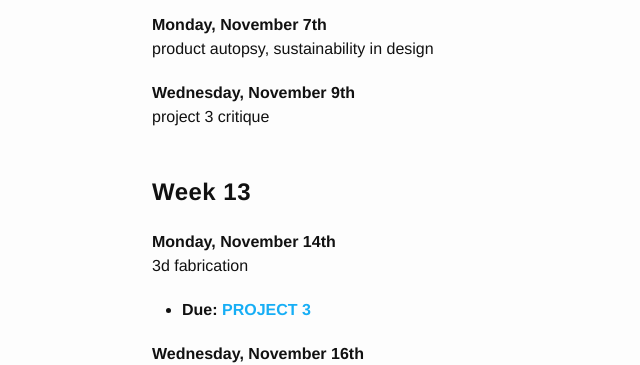
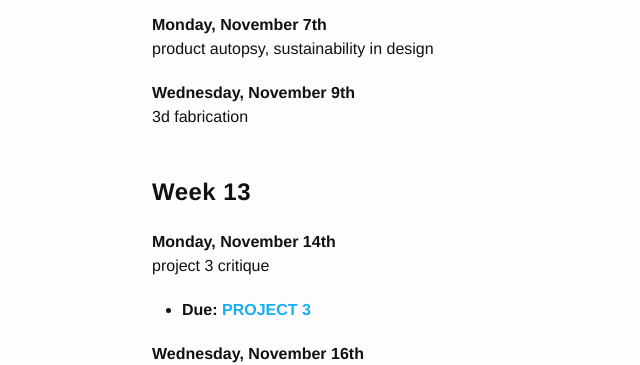
Before and after one commit to coloringchaos/form-fall-16, a Jekyll site: the page built from schedule.md, in a window 1280 px wide and 900 px high, scrolled down 3702 px. Shown: the part 152-517 px from the top of the window, without its empty margins (118-758 px from the left). Built offline with Jekyll 4.4.1, drawn with Linux system fonts in a browser that asks for light colours.

```diff
--- a/schedule.md
+++ b/schedule.md
@@ -113,10 +113,10 @@ Wednesday, November 2nd - design discussion
 # Week 12
 **Monday, November 7th** <br> product autopsy, sustainability in design
 
-**Wednesday, November 9th** <br> project 3 critique
+**Wednesday, November 9th** <br> 3d fabrication
 
 # Week 13
-**Monday, November 14th** <br> 3d fabrication
+**Monday, November 14th** <br> project 3 critique
 
 + **Due: [PROJECT 3](/form-fall-16/project-3)**
 
```
